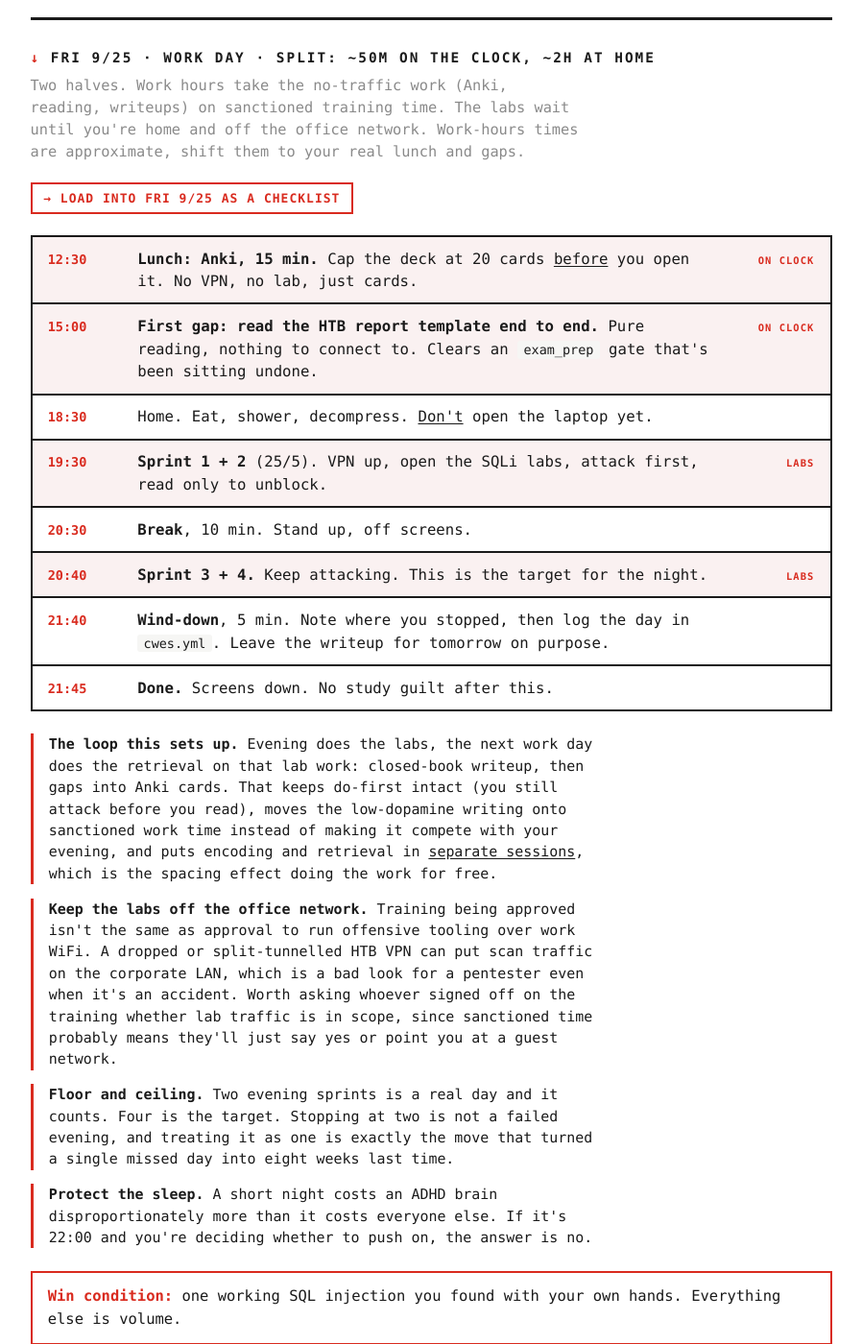
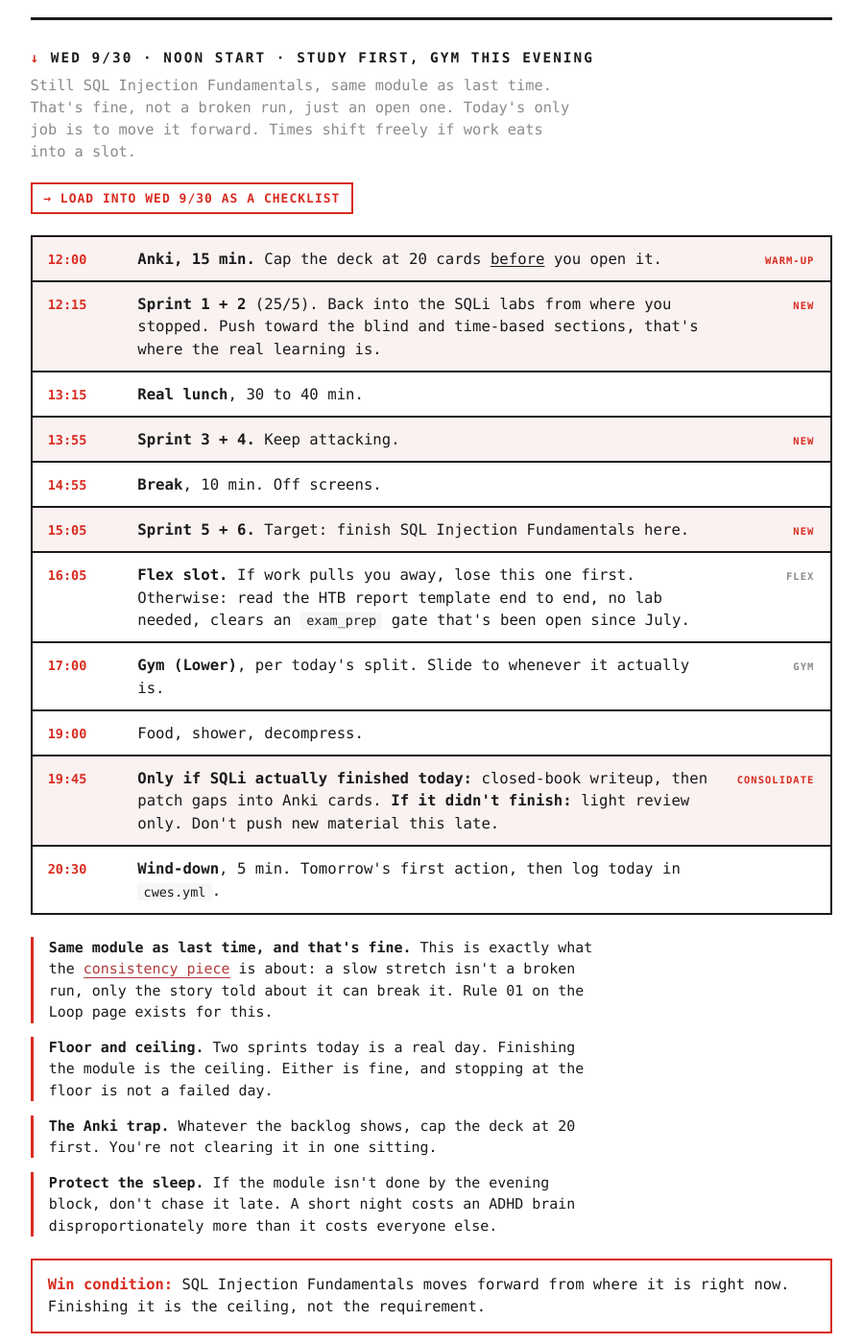
Before and after one commit to rask0l/tracker, a Jekyll site: the page built from sched.md, in a window 1280 px wide and 1400 px high, scrolled down 917 px. Shown: the whole window at 96% size, without its empty margins (191-1089 px from the left). Built offline with Jekyll 4.4.1, drawn with Linux system fonts in a browser that asks for light colours.

Commit message:
Move the Sched plan card to Wed 9/30
Still SQL Injection Fundamentals, same module as the Fri 9/25 card, so
this one is shaped around a noon start with real work-hours flex
instead of assuming the day is fully open. Six sprints max before
gym, a flex slot that's safe to lose to work, gym at 17:00 (today's
Lower day per gym.yml), and an evening block that only turns into a
writeup if the module actually got finished today - otherwise it's
light review only, protecting sleep over squeezing in more material.

Co-Authored-By: Claude Sonnet 5 <noreply@anthropic.com>

```diff
--- a/_layouts/schedule.html
+++ b/_layouts/schedule.html
@@ -292,32 +292,35 @@ layout: default
     </div>
   </div>
 
-  <div class="plan" data-date="2026-09-25" data-note="After work. ~2h20m study, no gym.">
-    <p class="plan-h"><span class="n">&darr;</span> Fri 9/25 &middot; work day &middot; split: ~50m on the clock, ~2h at home</p>
-    <p class="plan-sub">Two halves. Work hours take the no-traffic work (Anki, reading, writeups) on sanctioned training time. The labs wait until you're home and off the office network. Work-hours times are approximate, shift them to your real lunch and gaps.</p>
+  <div class="plan" data-date="2026-09-30" data-note="Noon start. Study first, gym (Lower) this evening.">
+    <p class="plan-h"><span class="n">&darr;</span> Wed 9/30 &middot; noon start &middot; study first, gym this evening</p>
+    <p class="plan-sub">Still SQL Injection Fundamentals, same module as last time. That's fine, not a broken run, just an open one. Today's only job is to move it forward. Times shift freely if work eats into a slot.</p>
     <p class="plan-load">
-      <button type="button" id="sc-plan-seed">&rarr; load into Fri 9/25 as a checklist</button>
+      <button type="button" id="sc-plan-seed">&rarr; load into Wed 9/30 as a checklist</button>
     </p>
 
     <ul class="plan-rows">
-      <li class="hot"><span class="pt">12:30</span><span><b>Lunch: Anki, 15 min.</b> Cap the deck at 20 cards <i>before</i> you open it. No VPN, no lab, just cards.</span><span class="mode">on clock</span></li>
-      <li class="hot"><span class="pt">15:00</span><span><b>First gap: read the HTB report template end to end.</b> Pure reading, nothing to connect to. Clears an <code>exam_prep</code> gate that's been sitting undone.</span><span class="mode">on clock</span></li>
-      <li><span class="pt">18:30</span><span>Home. Eat, shower, decompress. <i>Don't</i> open the laptop yet.</span><span class="mode"></span></li>
-      <li class="hot"><span class="pt">19:30</span><span><b>Sprint 1 + 2</b> (25/5). VPN up, open the SQLi labs, attack first, read only to unblock.</span><span class="mode">labs</span></li>
-      <li><span class="pt">20:30</span><span><b>Break</b>, 10 min. Stand up, off screens.</span><span class="mode"></span></li>
-      <li class="hot"><span class="pt">20:40</span><span><b>Sprint 3 + 4.</b> Keep attacking. This is the target for the night.</span><span class="mode">labs</span></li>
-      <li><span class="pt">21:40</span><span><b>Wind-down</b>, 5 min. Note where you stopped, then log the day in <code>cwes.yml</code>. Leave the writeup for tomorrow on purpose.</span><span class="mode"></span></li>
-      <li><span class="pt">21:45</span><span><b>Done.</b> Screens down. No study guilt after this.</span><span class="mode"></span></li>
+      <li class="hot"><span class="pt">12:00</span><span><b>Anki, 15 min.</b> Cap the deck at 20 cards <i>before</i> you open it.</span><span class="mode">warm-up</span></li>
+      <li class="hot"><span class="pt">12:15</span><span><b>Sprint 1 + 2</b> (25/5). Back into the SQLi labs from where you stopped. Push toward the blind and time-based sections, that's where the real learning is.</span><span class="mode">new</span></li>
+      <li><span class="pt">13:15</span><span><b>Real lunch</b>, 30 to 40 min.</span><span class="mode"></span></li>
+      <li class="hot"><span class="pt">13:55</span><span><b>Sprint 3 + 4.</b> Keep attacking.</span><span class="mode">new</span></li>
+      <li><span class="pt">14:55</span><span><b>Break</b>, 10 min. Off screens.</span><span class="mode"></span></li>
+      <li class="hot"><span class="pt">15:05</span><span><b>Sprint 5 + 6.</b> Target: finish SQL Injection Fundamentals here.</span><span class="mode">new</span></li>
+      <li><span class="pt">16:05</span><span><b>Flex slot.</b> If work pulls you away, lose this one first. Otherwise: read the HTB report template end to end, no lab needed, clears an <code>exam_prep</code> gate that's been open since July.</span><span class="mode">flex</span></li>
+      <li><span class="pt">17:00</span><span><b>Gym (Lower)</b>, per today's split. Slide to whenever it actually is.</span><span class="mode">gym</span></li>
+      <li><span class="pt">19:00</span><span>Food, shower, decompress.</span><span class="mode"></span></li>
+      <li class="hot"><span class="pt">19:45</span><span><b>Only if SQLi actually finished today:</b> closed-book writeup, then patch gaps into Anki cards. <b>If it didn't finish:</b> light review only. Don't push new material this late.</span><span class="mode">consolidate</span></li>
+      <li><span class="pt">20:30</span><span><b>Wind-down</b>, 5 min. Tomorrow's first action, then log today in <code>cwes.yml</code>.</span><span class="mode"></span></li>
     </ul>
 
     <ul class="plan-notes">
-      <li><b>The loop this sets up.</b> Evening does the labs, the next work day does the retrieval on that lab work: closed-book writeup, then gaps into Anki cards. That keeps do-first intact (you still attack before you read), moves the low-dopamine writing onto sanctioned work time instead of making it compete with your evening, and puts encoding and retrieval in <i>separate sessions</i>, which is the spacing effect doing the work for free.</li>
-      <li><b>Keep the labs off the office network.</b> Training being approved isn't the same as approval to run offensive tooling over work WiFi. A dropped or split-tunnelled HTB VPN can put scan traffic on the corporate LAN, which is a bad look for a pentester even when it's an accident. Worth asking whoever signed off on the training whether lab traffic is in scope, since sanctioned time probably means they'll just say yes or point you at a guest network.</li>
-      <li><b>Floor and ceiling.</b> Two evening sprints is a real day and it counts. Four is the target. Stopping at two is not a failed evening, and treating it as one is exactly the move that turned a single missed day into eight weeks last time.</li>
-      <li><b>Protect the sleep.</b> A short night costs an ADHD brain disproportionately more than it costs everyone else. If it's 22:00 and you're deciding whether to push on, the answer is no.</li>
+      <li><b>Same module as last time, and that's fine.</b> This is exactly what the <a href="{{ '/consistency/' | relative_url }}">consistency piece</a> is about: a slow stretch isn't a broken run, only the story told about it can break it. Rule 01 on the Loop page exists for this.</li>
+      <li><b>Floor and ceiling.</b> Two sprints today is a real day. Finishing the module is the ceiling. Either is fine, and stopping at the floor is not a failed day.</li>
+      <li><b>The Anki trap.</b> Whatever the backlog shows, cap the deck at 20 first. You're not clearing it in one sitting.</li>
+      <li><b>Protect the sleep.</b> If the module isn't done by the evening block, don't chase it late. A short night costs an ADHD brain disproportionately more than it costs everyone else.</li>
     </ul>
 
-    <p class="plan-win"><b>Win condition:</b> one working SQL injection you found with your own hands. Everything else is volume.</p>
+    <p class="plan-win"><b>Win condition:</b> SQL Injection Fundamentals moves forward from where it is right now. Finishing it is the ceiling, not the requirement.</p>
   </div>
 </div>
 
```
